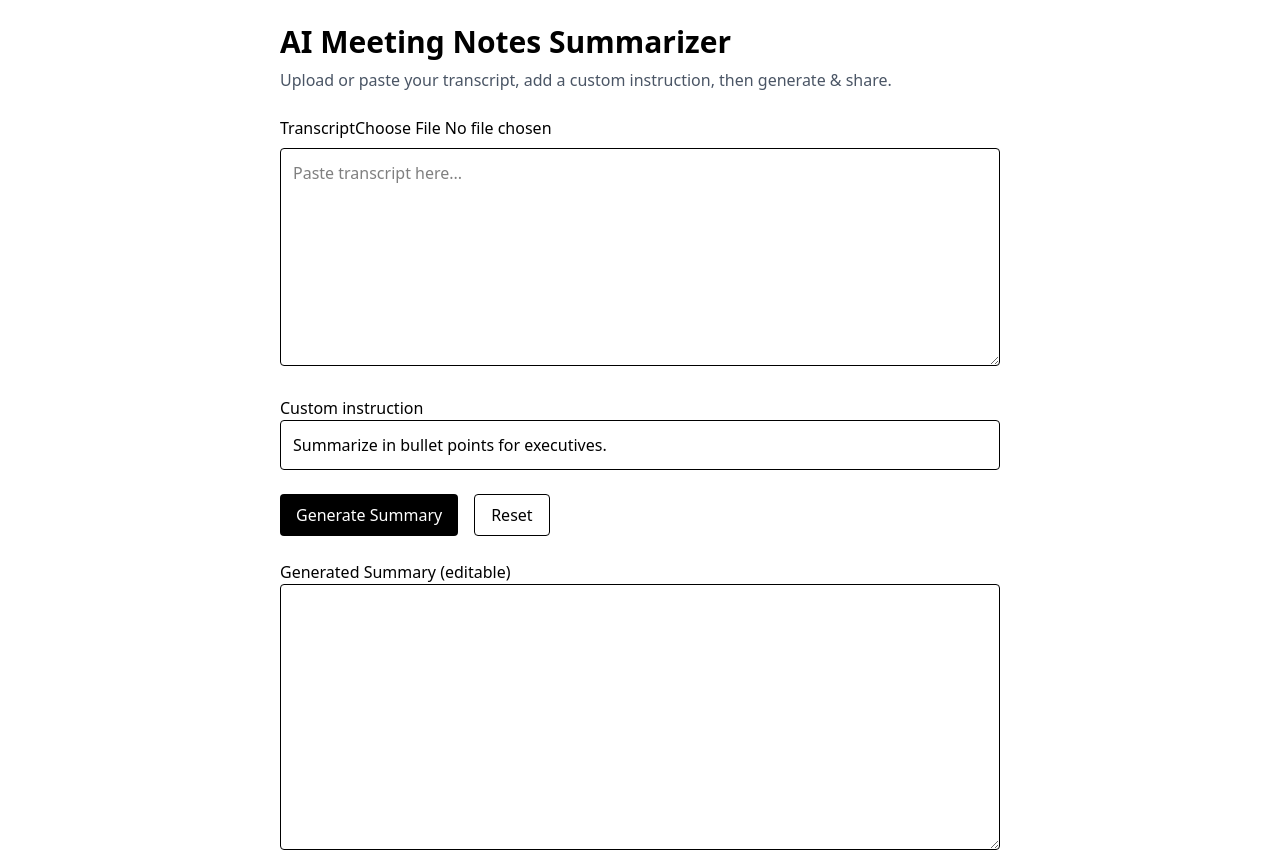
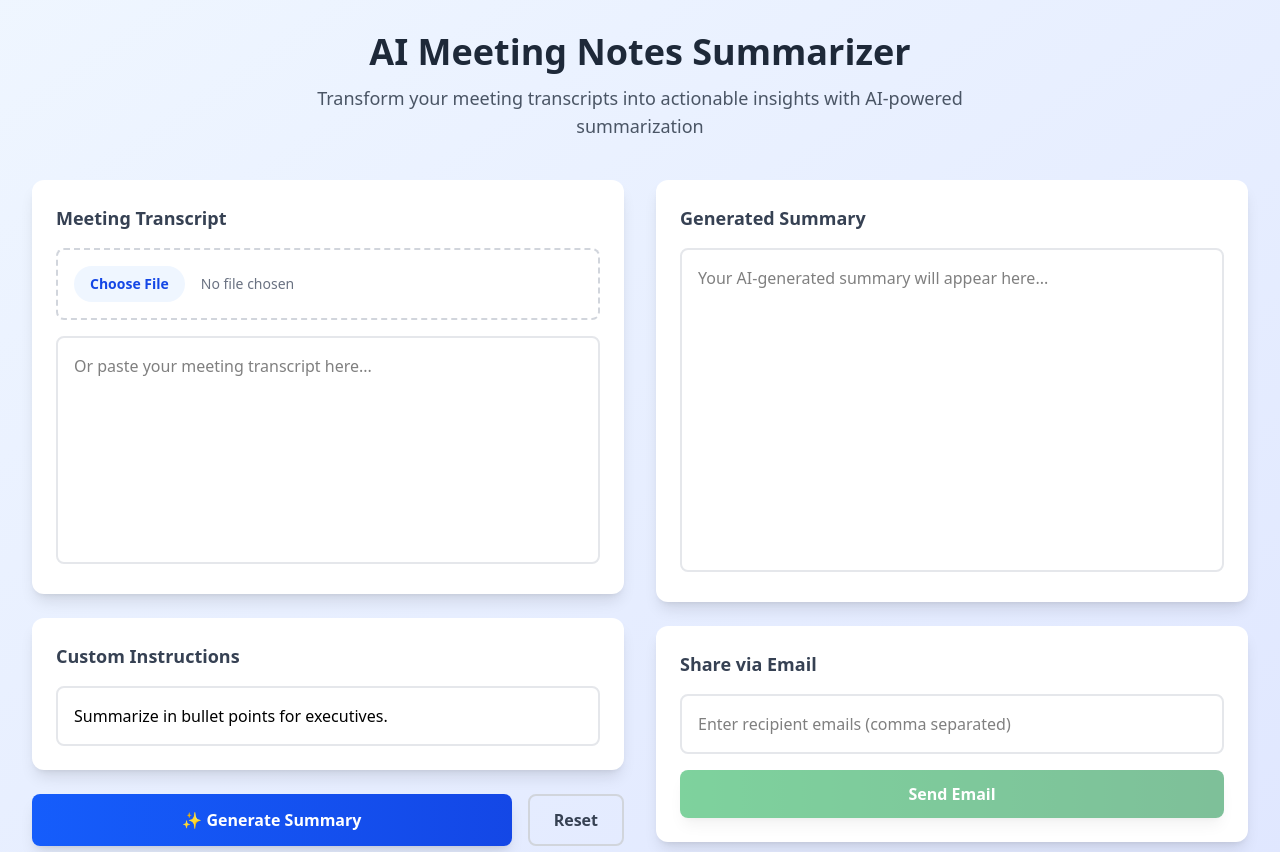
Before and after one commit to krishna9358/meeting-summary-assignment, a Next.js app: page / in a window 1280 px wide. Shown: the top 852 px of the page. Built offline with nearby package versions, Linux system fonts and the light colour scheme.

Commit message:
made the ui more pretty

```diff
--- a/app/api/summarize/route.ts
+++ b/app/api/summarize/route.ts
@@ -12,9 +12,9 @@ export async function POST(req: Request) {
     }
 
     const completion = await groq.chat.completions.create({
-      model: 'llama-3.1-8b-instant',
+      model: 'openai/gpt-oss-120b',
       messages: [
-        { role: 'system', content: 'You are an assistant that summarizes meeting transcripts into clear, structured notes.' },
+        { role: 'system', content: 'You are an assistant that summarizes meeting transcripts into clear, structured notes. You will make it pretty. Add the date and other necessary info. To make it pretty use dash symbols.  ' },
         { role: 'user', content: `Instruction: ${prompt}\n\nTranscript:\n${transcript}` },
       ],
       temperature: 0.2,
--- a/app/page.tsx
+++ b/app/page.tsx
@@ -7,8 +7,27 @@ export default function Home() {
   const [summary, setSummary] = useState("");
   const [loading, setLoading] = useState(false);
   const [emailTo, setEmailTo] = useState("");
+  const [emailError, setEmailError] = useState("");
   const fileRef = useRef<HTMLInputElement>(null);
   const FROM_EMAIL = process.env.FROM_EMAIL;
+
+  // Email validation function
+  const validateEmails = (emailString: string): { isValid: boolean; message: string } => {
+    if (!emailString.trim()) {
+      return { isValid: false, message: "Please enter at least one email address" };
+    }
+
+    const emails = emailString.split(',').map(email => email.trim());
+    const emailRegex = /^[^\s@]+@[^\s@]+\.[^\s@]+$/;
+
+    for (const email of emails) {
+      if (!emailRegex.test(email)) {
+        return { isValid: false, message: `Invalid email format: ${email}` };
+      }
+    }
+
+    return { isValid: true, message: "" };
+  };
 
   async function handleFile(e:any) {
     const file = e.target.files?.[0];
@@ -44,10 +63,12 @@ export default function Home() {
       alert("No summary to send.");
       return;
     }
-    if (!emailTo.trim()) {
-      alert("Enter recipient email(s).");
+    const emailValidation = validateEmails(emailTo);
+    if (!emailValidation.isValid) {
+      setEmailError(emailValidation.message);
       return;
     }
+    setEmailError("");
     try {
       const res = await fetch("/api/send-email", {
         method: "POST",
@@ -65,74 +86,151 @@ export default function Home() {
   }
 
   return (
-    <main className="max-w-3xl mx-auto p-6 font-sans">
-      <h1 className="text-3xl font-bold mb-2">AI Meeting Notes Summarizer</h1>
-      <p className="text-gray-600 mb-6">Upload or paste your transcript, add a custom instruction, then generate & share.</p>
+    <main className="min-h-screen bg-gradient-to-br from-blue-50 to-indigo-100 ">
+      <div className=" mx-auto p-8">
+        {/* Header */}
+        <div className="text-center mb-10">
+          <h1 className="text-4xl font-bold text-gray-800 mb-3">
+            AI Meeting Notes Summarizer
+          </h1>
+          <p className="text-lg text-gray-600 max-w-2xl mx-auto">
+            Transform your meeting transcripts into actionable insights with AI-powered summarization
+          </p>
+        </div>
 
-      <div className="mb-6 space-y-2">
-        <label className="font-medium">Transcript</label>
-        <input ref={fileRef} type="file" accept=".txt,text/plain" onChange={handleFile} />
+        <div className="grid gap-8 lg:grid-cols-2">
+          {/* Left Column - Input */}
+          <div className="space-y-6">
+            {/* Transcript Upload */}
+            <div className="bg-white rounded-xl shadow-lg p-6">
+              <label className="block text-lg font-semibold text-gray-700 mb-4">
+                Meeting Transcript
+              </label>
+              <div className="space-y-4">
+                <div className="border-2 border-dashed border-gray-300 rounded-lg p-4 hover:border-blue-400 transition-colors">
+                  <input
+                    ref={fileRef}
+                    type="file"
+                    accept=".txt,text/plain"
+                    onChange={handleFile}
+                    className="w-full text-sm text-gray-500 file:mr-4 file:py-2 file:px-4 file:rounded-full file:border-0 file:text-sm file:font-semibold file:bg-blue-50 file:text-blue-700 hover:file:bg-blue-100"
+                  />
+                </div>
                 <textarea
-          className="w-full border rounded p-3"
+                  className="w-full border-2 border-gray-200 rounded-lg p-4 focus:border-blue-500 focus:ring-2 focus:ring-blue-200 transition-all resize-none"
                   rows={8}
                   value={transcriptText}
                   onChange={(e) => setTranscriptText(e.target.value)}
-          placeholder="Paste transcript here..."
+                  placeholder="Or paste your meeting transcript here..."
+                />
+              </div>
+            </div>
+
+            {/* Custom Instruction */}
+            <div className="bg-white rounded-xl shadow-lg p-6">
+              <label className="block text-lg font-semibold text-gray-700 mb-4">
+                Custom Instructions
+              </label>
+              <input
+                type="text"
+                className="w-full border-2 border-gray-200 rounded-lg p-4 focus:border-blue-500 focus:ring-2 focus:ring-blue-200 transition-all"
+                value={prompt}
+                onChange={(e) => setPrompt(e.target.value)}
+                placeholder="How would you like the summary formatted?"
               />
             </div>
 
-      <div className="mb-6 space-y-2">
-        <label className="font-medium">Custom instruction</label>
-        <input
-          type="text"
-          className="w-full border rounded p-3"
-          value={prompt}
-          onChange={(e) => setPrompt(e.target.value)}
-        />
-      </div>
-
-      <div className="flex gap-4 mb-6">
+            {/* Action Buttons */}
+            <div className="flex gap-4">
               <button
                 onClick={generateSummary}
                 disabled={loading}
-          className="bg-black text-white px-4 py-2 rounded hover:bg-gray-800"
+                className="flex-1 bg-gradient-to-r from-blue-600 to-blue-700 text-white px-6 py-3 rounded-lg font-semibold hover:from-blue-700 hover:to-blue-800 disabled:opacity-50 disabled:cursor-not-allowed transition-all shadow-lg hover:shadow-xl"
               >
-          {loading ? "Generating..." : "Generate Summary"}
+                {loading ? (
+                  <span className="flex items-center justify-center">
+                    <svg className="animate-spin -ml-1 mr-3 h-5 w-5 text-white" xmlns="http://www.w3.org/2000/svg" fill="none" viewBox="0 0 24 24">
+                      <circle className="opacity-25" cx="12" cy="12" r="10" stroke="currentColor" strokeWidth="4"></circle>
+                      <path className="opacity-75" fill="currentColor" d="M4 12a8 8 0 018-8V0C5.373 0 0 5.373 0 12h4zm2 5.291A7.962 7.962 0 014 12H0c0 3.042 1.135 5.824 3 7.938l3-2.647z"></path>
+                    </svg>
+                    Generating...
+                  </span>
+                ) : (
+                  "✨ Generate Summary"
+                )}
               </button>
               <button
-          onClick={() => { setTranscriptText(""); setSummary(""); setPrompt(""); setEmailTo(""); if(fileRef.current) fileRef.current.value=""; }}
-          className="border px-4 py-2 rounded"
+                onClick={() => {
+                  setTranscriptText("");
+                  setSummary("");
+                  setPrompt("Summarize in bullet points for executives.");
+                  setEmailTo("");
+                  setEmailError("");
+                  if(fileRef.current) fileRef.current.value="";
+                }}
+                className="px-6 py-3 border-2 border-gray-300 text-gray-700 rounded-lg font-semibold hover:bg-gray-50 hover:border-gray-400 transition-all"
               >
                 Reset
               </button>
             </div>
+          </div>
 
-      <div className="mb-6 space-y-2">
-        <label className="font-medium">Generated Summary (editable)</label>
+          {/* Right Column - Output */}
+          <div className="space-y-6">
+            {/* Generated Summary */}
+            <div className="bg-white rounded-xl shadow-lg p-6">
+              <label className="block text-lg font-semibold text-gray-700 mb-4">
+                Generated Summary
+              </label>
               <textarea
-          className="w-full border rounded p-3 bg-white"
-          rows={10}
+                className="w-full border-2 border-gray-200 rounded-lg p-4 focus:border-green-500 focus:ring-2 focus:ring-green-200 transition-all resize-none"
+                rows={12}
                 value={summary}
                 onChange={(e) => setSummary(e.target.value)}
+                placeholder="Your AI-generated summary will appear here..."
               />
             </div>
 
-      <div className="mb-6 space-y-2">
-        <label className="font-medium">Share via Email</label>
+            {/* Email Sharing */}
+            <div className="bg-white rounded-xl shadow-lg p-6">
+              <label className="block text-lg font-semibold text-gray-700 mb-4">
+                Share via Email
+              </label>
+              <div className="space-y-4">
                 <input
                   type="text"
-          className="w-full border rounded p-3"
-          placeholder="Recipient emails, comma separated"
+                  className={`w-full border-2 rounded-lg p-4 transition-all ${
+                    emailError
+                      ? 'border-red-300 focus:border-red-500 focus:ring-2 focus:ring-red-200'
+                      : 'border-gray-200 focus:border-green-500 focus:ring-2 focus:ring-green-200'
+                  }`}
+                  placeholder="Enter recipient emails (comma separated)"
                   value={emailTo}
-          onChange={(e) => setEmailTo(e.target.value)}
+                  onChange={(e) => {
+                    setEmailTo(e.target.value);
+                    if (emailError) setEmailError("");
+                  }}
                 />
+                {emailError && (
+                  <div className="flex items-center text-red-600 text-sm">
+                    <svg className="w-4 h-4 mr-2" fill="currentColor" viewBox="0 0 20 20">
+                      <path fillRule="evenodd" d="M18 10a8 8 0 11-16 0 8 8 0 0116 0zm-7 4a1 1 0 11-2 0 1 1 0 012 0zm-1-9a1 1 0 00-1 1v4a1 1 0 102 0V6a1 1 0 00-1-1z" clipRule="evenodd" />
+                    </svg>
+                    {emailError}
+                  </div>
+                )}
                 <button
                   onClick={sendEmail}
-          className="bg-green-600 text-white px-4 py-2 rounded hover:bg-green-700"
+                  disabled={!summary.trim()}
+                  className="w-full bg-gradient-to-r from-green-600 to-green-700 text-white px-6 py-3 rounded-lg font-semibold hover:from-green-700 hover:to-green-800 disabled:opacity-50 disabled:cursor-not-allowed transition-all shadow-lg hover:shadow-xl"
                 >
                   Send Email
                 </button>
               </div>
+            </div>
+          </div>
+        </div>
+      </div>
     </main>
   );
 }
```
Lines whose indentation alone changed are shown as unchanged.
